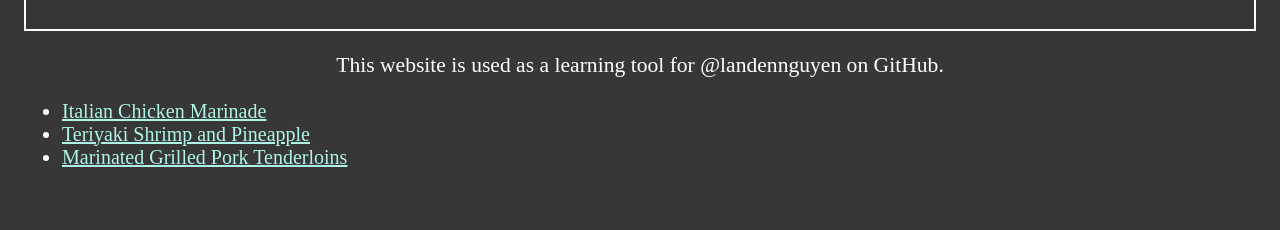
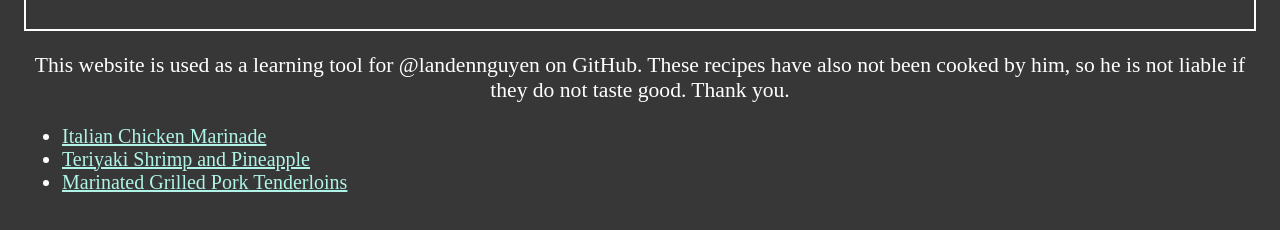
Before and after one commit to holoesque/odin-recipes, a plain HTML site: page index.html in a window 1280 px wide. Shown: the part 116-346 px from the top of the page. Drawn offline with Linux system fonts and the light colour scheme.

Commit message:
Add disclaimer

```diff
--- a/index.html
+++ b/index.html
@@ -15,6 +15,8 @@
         <div class="intro">
           <p>
             This website is used as a learning tool for @landennguyen on GitHub.
+            These recipes have also not been cooked by him, so he is not liable
+            if they do not taste good. Thank you.
           </p>
         </div>
 
```
